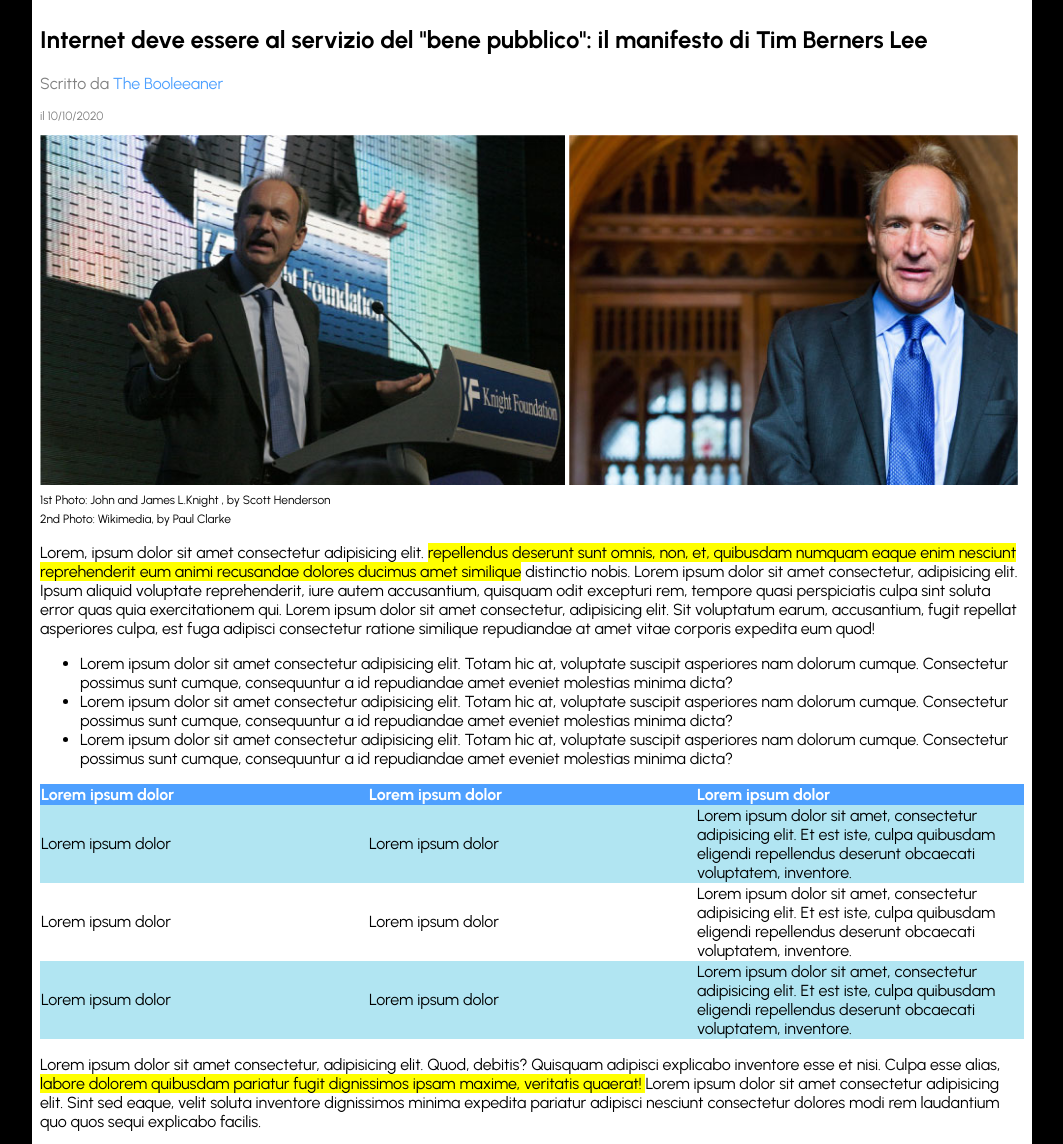
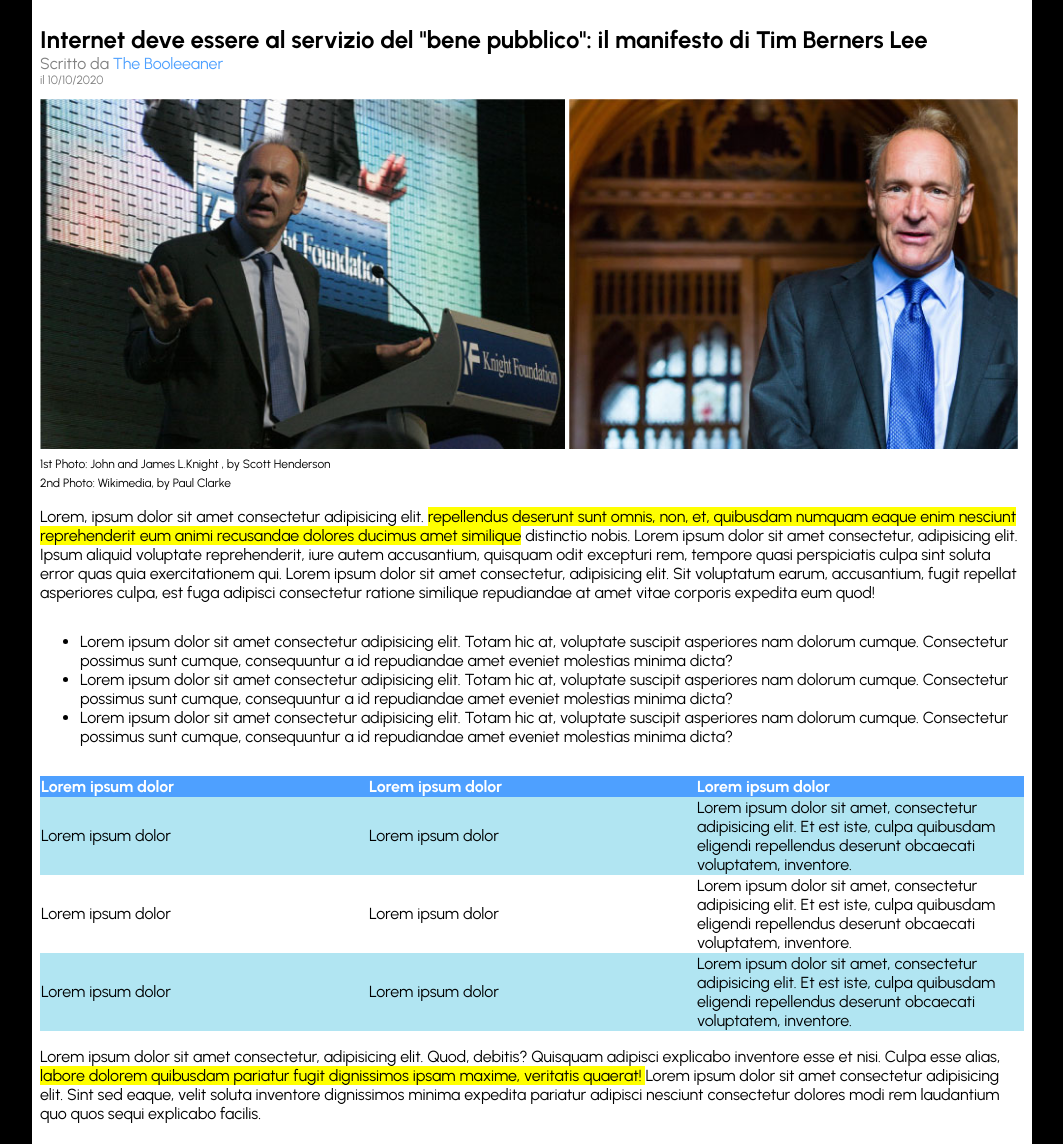
Before and after one commit to Bonu93/html-css-booleaner, a plain HTML site: page index.html in a window 1280 px wide. Shown: the part 147-1291 px from the top of the page, without its empty margins (108-1171 px from the left). Drawn offline with Linux system fonts and the light colour scheme.

Commit message:
complete

```diff
--- a/css/style.css
+++ b/css/style.css
@@ -1,3 +1,5 @@
+/* GENERAL RULES */
+
 * {
     font-family: 'Urbanist', sans-serif;
 }
@@ -5,12 +7,14 @@ body {
     background-color: #000;
 }
 
+/* MAIN CONTAINER */
 .container {
     margin: auto;
     width: 1000px;
     background-color: #fff;
 }
 
+/* TITLE AND IMAGES */
 header {
     height: 120px;
     background-color: #4EA0FF;
@@ -25,12 +29,17 @@ header {
     height: 60px;
 }
 
+h1 {
+    margin-bottom: 0;
+}
+
 main {
     padding: 8px;
 }
 .meta {
     font-style: bold;
     color: grey;
+    margin: 0;
 }
 #author {
     color:#4EA0FF;
@@ -39,6 +48,7 @@ main {
 .date {
     color: grey;
     font-size: 12px;
+    margin-top: 0;
 }
 
 .blanket{
@@ -49,8 +59,14 @@ main {
     font-size: 12px;
 }
 
+/* ARTICLE */
+
 .highlight {
     background-color: yellow;
+}
+
+.article {
+    margin-bottom: 30px;
 }
 
 table{
@@ -72,6 +88,7 @@ tbody {
     background: white;
 }
 
+/* RELATED SECTION */
 .related1 {
     background-image: url("../img/monitor.jpg");
     background-position: center;
--- a/index.html
+++ b/index.html
@@ -38,10 +38,10 @@
             <!-- Article section -->
             <section>
 
-                <p>Lorem, ipsum dolor sit amet consectetur adipisicing elit. <span class="highlight">repellendus deserunt sunt omnis, non, et, quibusdam numquam eaque enim nesciunt reprehenderit eum animi recusandae dolores ducimus amet similique</span>  distinctio nobis. Lorem ipsum dolor sit amet consectetur, adipisicing elit. Ipsum aliquid voluptate reprehenderit, iure autem accusantium, quisquam odit excepturi rem, tempore quasi perspiciatis culpa sint soluta error quas quia exercitationem qui. Lorem ipsum dolor sit amet consectetur, adipisicing elit. Sit voluptatum earum, accusantium, fugit repellat asperiores culpa, est fuga adipisci consectetur ratione similique repudiandae at amet vitae corporis expedita eum quod!
+                <p class="article">Lorem, ipsum dolor sit amet consectetur adipisicing elit. <span class="highlight">repellendus deserunt sunt omnis, non, et, quibusdam numquam eaque enim nesciunt reprehenderit eum animi recusandae dolores ducimus amet similique</span>  distinctio nobis. Lorem ipsum dolor sit amet consectetur, adipisicing elit. Ipsum aliquid voluptate reprehenderit, iure autem accusantium, quisquam odit excepturi rem, tempore quasi perspiciatis culpa sint soluta error quas quia exercitationem qui. Lorem ipsum dolor sit amet consectetur, adipisicing elit. Sit voluptatum earum, accusantium, fugit repellat asperiores culpa, est fuga adipisci consectetur ratione similique repudiandae at amet vitae corporis expedita eum quod!
                 </p>
 
-                <ul>
+                <ul class="article">
                     <li>Lorem ipsum dolor sit amet consectetur adipisicing elit. Totam hic at, voluptate suscipit asperiores nam dolorum cumque. Consectetur possimus sunt cumque, consequuntur a id repudiandae amet eveniet molestias minima dicta?</li>
                     <li>Lorem ipsum dolor sit amet consectetur adipisicing elit. Totam hic at, voluptate suscipit asperiores nam dolorum cumque. Consectetur possimus sunt cumque, consequuntur a id repudiandae amet eveniet molestias minima dicta?</li>
                     <li>Lorem ipsum dolor sit amet consectetur adipisicing elit. Totam hic at, voluptate suscipit asperiores nam dolorum cumque. Consectetur possimus sunt cumque, consequuntur a id repudiandae amet eveniet molestias minima dicta?</li>
@@ -75,7 +75,7 @@
                     </tbody>
                 </table>
 
-                <p>Lorem ipsum dolor sit amet consectetur, adipisicing elit. Quod, debitis? Quisquam adipisci explicabo inventore esse et nisi. Culpa esse alias, <span class="highlight">labore dolorem quibusdam pariatur fugit dignissimos ipsam maxime, veritatis quaerat! </span>Lorem ipsum dolor sit amet consectetur adipisicing elit. Sint sed eaque, velit soluta inventore dignissimos minima expedita pariatur adipisci nesciunt consectetur dolores modi rem laudantium quo quos sequi explicabo facilis.</p>
+                <p class="article">Lorem ipsum dolor sit amet consectetur, adipisicing elit. Quod, debitis? Quisquam adipisci explicabo inventore esse et nisi. Culpa esse alias, <span class="highlight">labore dolorem quibusdam pariatur fugit dignissimos ipsam maxime, veritatis quaerat! </span>Lorem ipsum dolor sit amet consectetur adipisicing elit. Sint sed eaque, velit soluta inventore dignissimos minima expedita pariatur adipisci nesciunt consectetur dolores modi rem laudantium quo quos sequi explicabo facilis.</p>
             </section>
 
             <!-- Related section -->
```
